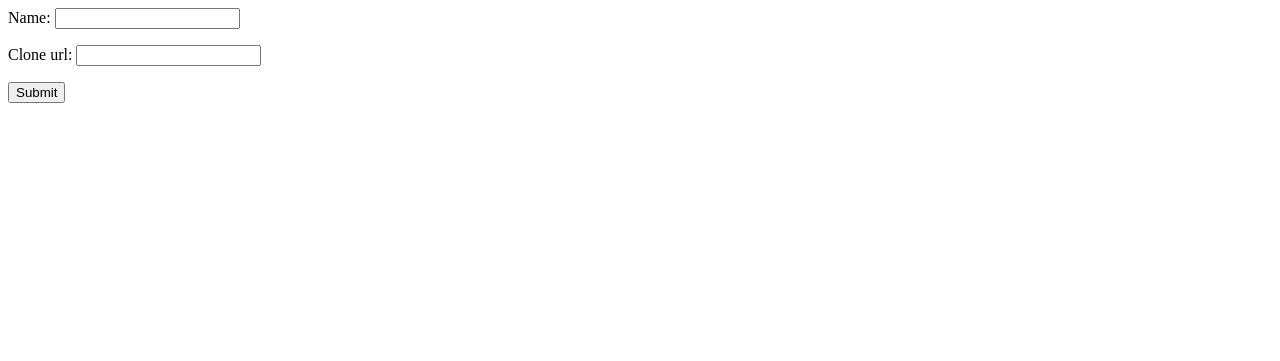
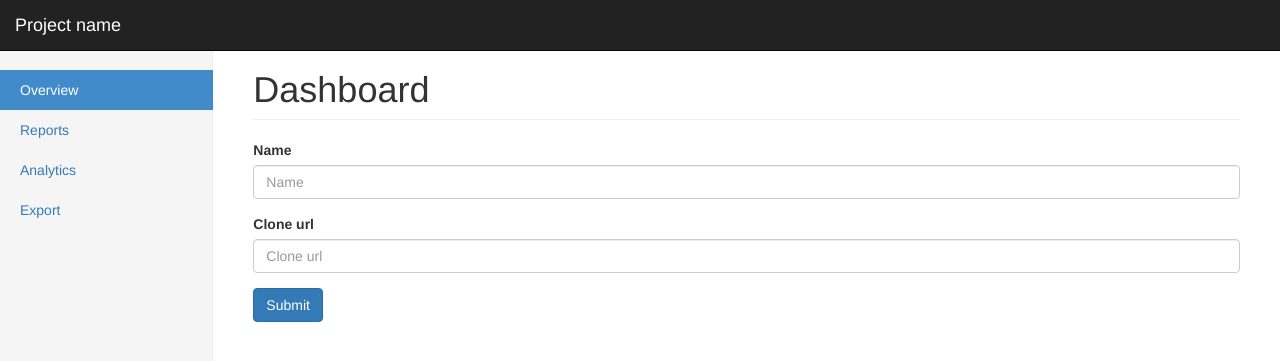
Before and after one commit to ains/linted, a Django app: page /repository/create/ in a window 1280 px wide. Shown: the top 361 px of the page. Run offline with Django 3.2, Linux system fonts and the light colour scheme; parts of the project's set-up code (start-up, migrations or seed data) failed here and were passed over; some libraries are stand-ins or nearby versions.

Commit message:
Added bootstrap to create basic dashboard

```diff
--- a/linted/settings.py
+++ b/linted/settings.py
@@ -40,6 +40,7 @@ INSTALLED_APPS = (
     'linted',
     'south',
     'guardian',
+    'bootstrap3',
     'django.contrib.admin',
     'django.contrib.auth',
     'django.contrib.contenttypes',
--- /dev/null
+++ b/linted/static/linted/main.css
@@ -0,0 +1,100 @@
+/*
+ * Base structure
+ */
+
+/* Move down content because we have a fixed navbar that is 50px tall */
+body {
+  padding-top: 50px;
+}
+
+
+/*
+ * Global add-ons
+ */
+
+.sub-header {
+  padding-bottom: 10px;
+  border-bottom: 1px solid #eee;
+}
+
+
+/*
+ * Sidebar
+ */
+
+/* Hide for mobile, show later */
+.sidebar {
+  display: none;
+}
+@media (min-width: 768px) {
+  .sidebar {
+    position: fixed;
+    top: 0;
+    left: 0;
+    bottom: 0;
+    z-index: 1000;
+    display: block;
+    padding: 70px 20px 20px;
+    background-color: #f5f5f5;
+    border-right: 1px solid #eee;
+  }
+}
+
+/* Sidebar navigation */
+.nav-sidebar {
+  margin-left: -20px;
+  margin-right: -21px; /* 20px padding + 1px border */
+  margin-bottom: 20px;
+}
+.nav-sidebar > li > a {
+  padding-left: 20px;
+  padding-right: 20px;
+}
+.nav-sidebar > .active > a {
+  color: #fff;
+  background-color: #428bca;
+}
+
+
+/*
+ * Main content
+ */
+
+.main {
+  padding: 20px;
+}
+@media (min-width: 768px) {
+  .main {
+    padding-left: 40px;
+    padding-right: 40px;
+  }
+}
+.main .page-header {
+  margin-top: 0;
+}
+
+
+/*
+ * Placeholder dashboard ideas
+ */
+
+.placeholders {
+  margin-bottom: 30px;
+  text-align: center;
+}
+.placeholders h4 {
+  margin-bottom: 0;
+}
+.placeholder {
+  margin-bottom: 20px;
+}
+.placeholder img {
+  border-radius: 50%;
+}
+
+.wrap {
+ white-space: -moz-pre-wrap;  /* Mozilla, since 1999 */
+ white-space: -pre-wrap;      /* Opera 4-6 */
+ white-space: -o-pre-wrap;    /* Opera 7 */
+ word-wrap: break-word;       /* Internet Explorer 5.5+ */
+}
--- a/linted/urls.py
+++ b/linted/urls.py
@@ -6,12 +6,11 @@ from linted import views
 admin.autodiscover()
 
 urlpatterns = patterns('',
-    # Examples:
-    url(r'^$', 'linted.views.index', name='home'),
-    url(r'^repository/create', 'linted.views.create_repository', name='create_repository'),
-    url(r'^repository/(?P<uuid>[a-zA-Z0-9\-]+)/$', views.view_repoository, name='view_repository'),
-    url(r'^repository/(?P<uuid>[a-zA-Z0-9\-]+)/scan$', views.run_scan,name='scan_repository'),
-    # url(r'^blog/', include('blog.urls')),
+                       url(r'^$', 'linted.views.index', name='home'),
+                       url(r'^repository/$', views.repository_list, name='repository_list'),
+                       url(r'^repository/create/$', views.create_repository, name='create_repository'),
+                       url(r'^repository/(?P<uuid>[a-zA-Z0-9\-]+)/$', views.view_repoository, name='view_repository'),
+                       url(r'^repository/(?P<uuid>[a-zA-Z0-9\-]+)/scan$', views.run_scan, name='scan_repository'),
 
-    url(r'^admin/', include(admin.site.urls)),
+                       url(r'^admin/', include(admin.site.urls)),
 )
--- a/linted/views.py
+++ b/linted/views.py
@@ -14,9 +14,21 @@ def index(request):
     return HttpResponse("Hello, world. You're at the polls index.")
 
 
+def repository_list(request):
+    repositories = Repository.objects.all()
+    return render(request, 'repository_list.html', {'repository_list': repositories})
+
+
 def view_repoository(request, uuid):
     repository = get_object_or_404(Repository, uuid=uuid)
-    return render(request, 'view_repository.html', {'repository': repository})
+    scan_url = request.build_absolute_uri(reverse('scan_repository', args=(repository.uuid,)))
+
+    render_data = {
+        'repository': repository,
+        'scan_url': scan_url
+    }
+
+    return render(request, 'view_repository.html', render_data)
 
 
 def run_scan(request, uuid):
--- a/requirements.txt
+++ b/requirements.txt
@@ -3,7 +3,7 @@ South==0.8.4
 celery[redis,msgpack]
 psycopg2==2.5.2
 django-guardian==1.1.1
-django-shortuuidfield
+django-bootstrap3
 pycrypto
 -e git://github.com/AaronO/dulwich/#egg=dulwich
 -e git://github.com/FriendCode/mimer.git#egg=mimer
--- /dev/null
+++ b/templates/base.html
@@ -0,0 +1,56 @@
+<!DOCTYPE html>
+{% load bootstrap3 %}
+<html lang="en">
+<head>
+    <meta charset="utf-8">
+    <meta http-equiv="X-UA-Compatible" content="IE=edge">
+    <meta name="viewport" content="width=device-width, initial-scale=1">
+    <meta name="description" content="">
+    <meta name="author" content="">
+    <link rel="shortcut icon" href="../../assets/ico/favicon.ico">
+
+    <title>Dashboard Template for Bootstrap</title>
+    {% bootstrap_css %}
+    <link rel="stylesheet" media="screen" href="/static/linted/main.css"/>
+
+</head>
+
+<body>
+
+<div class="navbar navbar-inverse navbar-fixed-top" role="navigation">
+    <div class="container-fluid">
+        <div class="navbar-header">
+            <button type="button" class="navbar-toggle" data-toggle="collapse" data-target=".navbar-collapse">
+                <span class="sr-only">Toggle navigation</span>
+                <span class="icon-bar"></span>
+                <span class="icon-bar"></span>
+                <span class="icon-bar"></span>
+            </button>
+            <a class="navbar-brand" href="#">Project name</a>
+        </div>
+    </div>
+</div>
+
+<div class="container-fluid">
+    <div class="row">
+        <div class="col-sm-3 col-md-2 sidebar">
+            <ul class="nav nav-sidebar">
+                <li class="active"><a href="{% url 'repository_list' %}">Overview</a></li>
+                <li><a href="#">Reports</a></li>
+                <li><a href="#">Analytics</a></li>
+                <li><a href="#">Export</a></li>
+            </ul>
+        </div>
+        <div class="col-sm-9 col-sm-offset-3 col-md-10 col-md-offset-2 main">
+            <h1 class="page-header">Dashboard</h1>
+            {% block content %}
+            {% endblock %}
+        </div>
+    </div>
+</div>
+
+<script type="text/javascript" src="http://code.jquery.com/jquery-2.1.0.min.js"></script>
+<script type="text/javascript" src="//cdnjs.cloudflare.com/ajax/libs/holder/2.3.0/holder.js"></script>
+{% bootstrap_javascript %}
+</body>
+</html>
--- a/templates/create_repository.html
+++ b/templates/create_repository.html
@@ -1,4 +1,13 @@
-<form action="{% url 'create_repository' %}" method="post">{% csrf_token %}
-{{ form.as_p }}
-<input type="submit" value="Submit" />
+{% extends "base.html" %}
+{% load bootstrap3 %}
+{% block content %}
+<form action="{% url 'create_repository' %}" method="post" class="form">
+    {% csrf_token %}
+    {% bootstrap_form form %}
+    {% buttons %}
+    <button type="submit" class="btn btn-primary">
+        Submit
+    </button>
+    {% endbuttons %}
 </form>
+{% endblock %}
```
Also changed, not shown: templates/repository_list.html (added, +29 -0 lines), templates/view_repository.html (+27 -27 lines).
